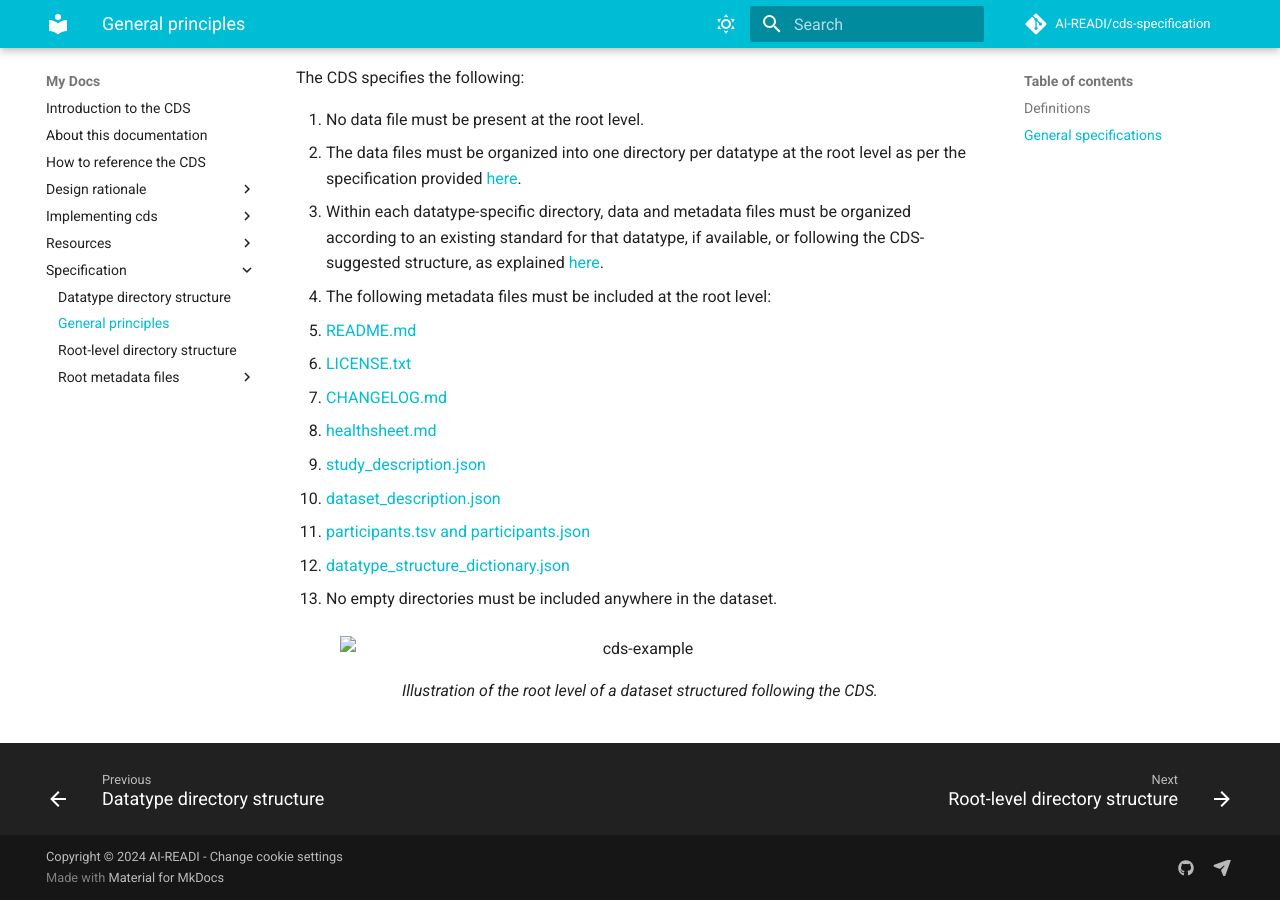
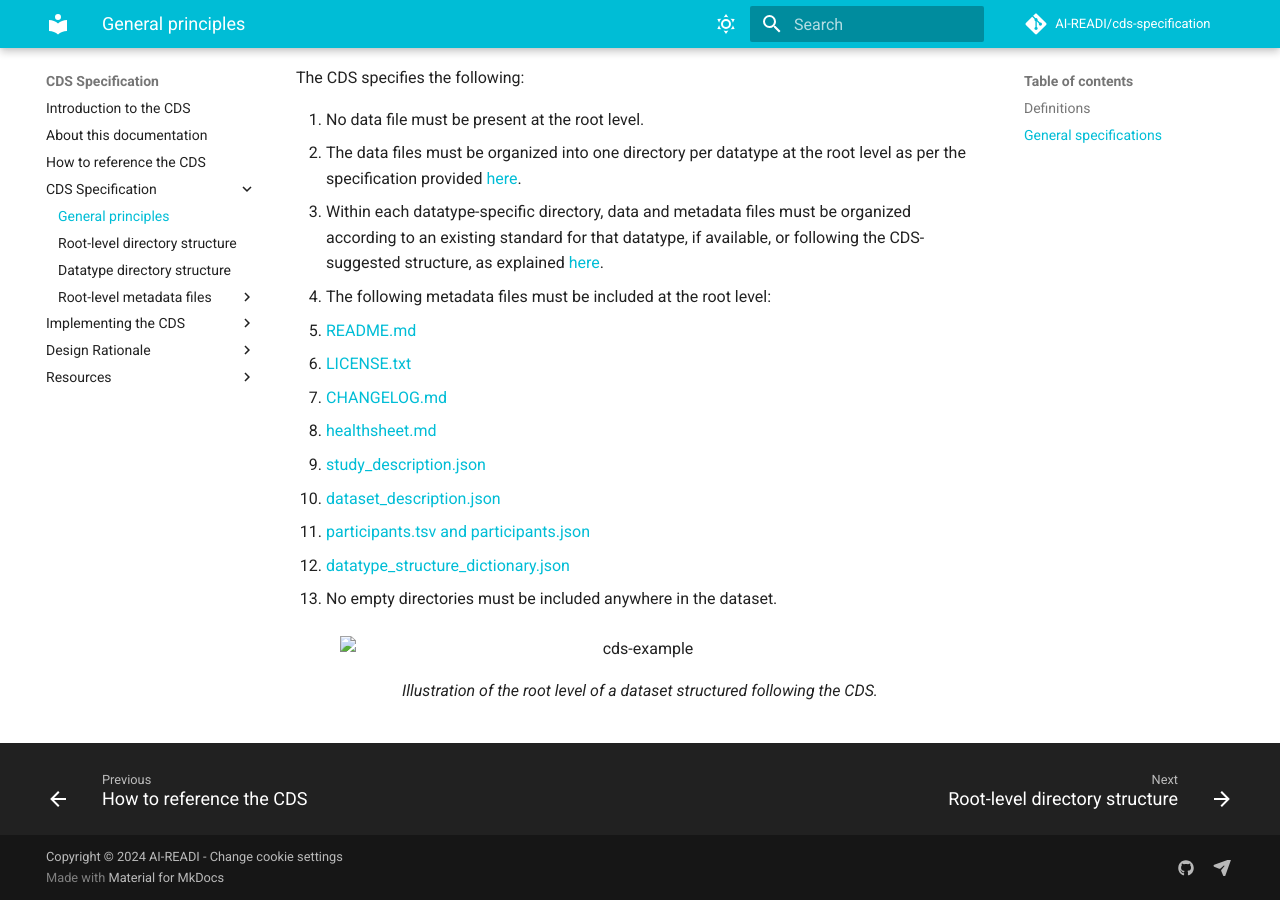
Before and after one commit to AI-READI/cds-specification, an MkDocs documentation site: the page built from docs/specification/general-principles.md, in a window 1280 px wide and 900 px high, scrolled down 663 px. Built offline with MkDocs 1.6.1 and Material for MkDocs 9.7.7, drawn with Linux system fonts in a browser that asks for light colours; comment, search, counter and statistics services are not loaded; part of the change alters nothing that is shown.

Commit message:
🐛 fix: reorder content sections

```diff
--- a/docs/specification/general-principles.md
+++ b/docs/specification/general-principles.md
@@ -4,7 +4,6 @@ title: General principles
 description: Description of the general principles of the CDS
 ---
 
-# General principles
 
 ## Definitions
 
--- a/mkdocs.yml
+++ b/mkdocs.yml
@@ -1,4 +1,6 @@
-site_name: My Docs
+site_name: CDS Specification
+
+dev_addr: 127.0.0.1:3000
 
 theme:
   name: material
@@ -53,3 +55,31 @@ plugins:
   - git-authors
   - git-revision-date-localized:
       enable_creation_date: true
+
+nav:
+  - Introduction to the CDS: index.md
+  - About this documentation: about.md
+  - How to reference the CDS: referencing.md
+  - CDS Specification:
+    - General principles: specification/general-principles.md
+    - Root-level directory structure: specification/root-directory-structure.md
+    - Datatype directory structure: specification/datatype-directory-structure.md
+    - Root-level metadata files:
+      - README.md: specification/root-metadata-files/readme.md
+      - LICENSE.txt: specification/root-metadata-files/license.md
+      - healthsheet.md: specification/root-metadata-files/healthsheet.md
+      - CHANGELOG.md: specification/root-metadata-files/changelog.md
+      - study_description.json: specification/root-metadata-files/study-description.md
+      - dataset_description.json: specification/root-metadata-files/dataset-description.md
+      - dataset_structure_description.json: specification/root-metadata-files/dataset-structure-description.md
+      - participants.tsv and .json: specification/root-metadata-files/participants.md
+  - Implementing the CDS:
+    - Step-by-Step Guide: implementing-cds/step-by-step-guide.md
+    - Templates: implementing-cds/templates.md
+    - Examples: implementing-cds/examples.md
+  - Design Rationale:
+    - Overview: design-rationale/overview.md
+  - Resources:
+    - Changelog: resources/changelog.md
+    - Governance: resources/governance.md
+    - Feedback: resources/contributing.md
```
